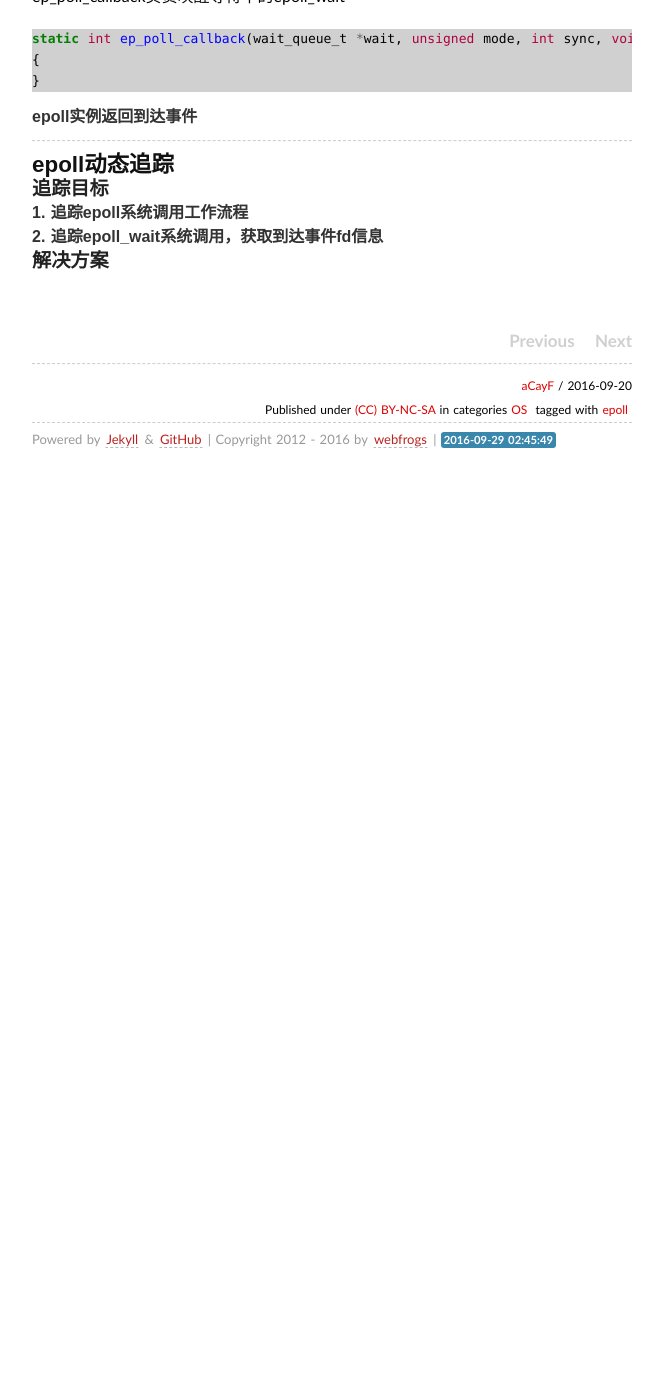
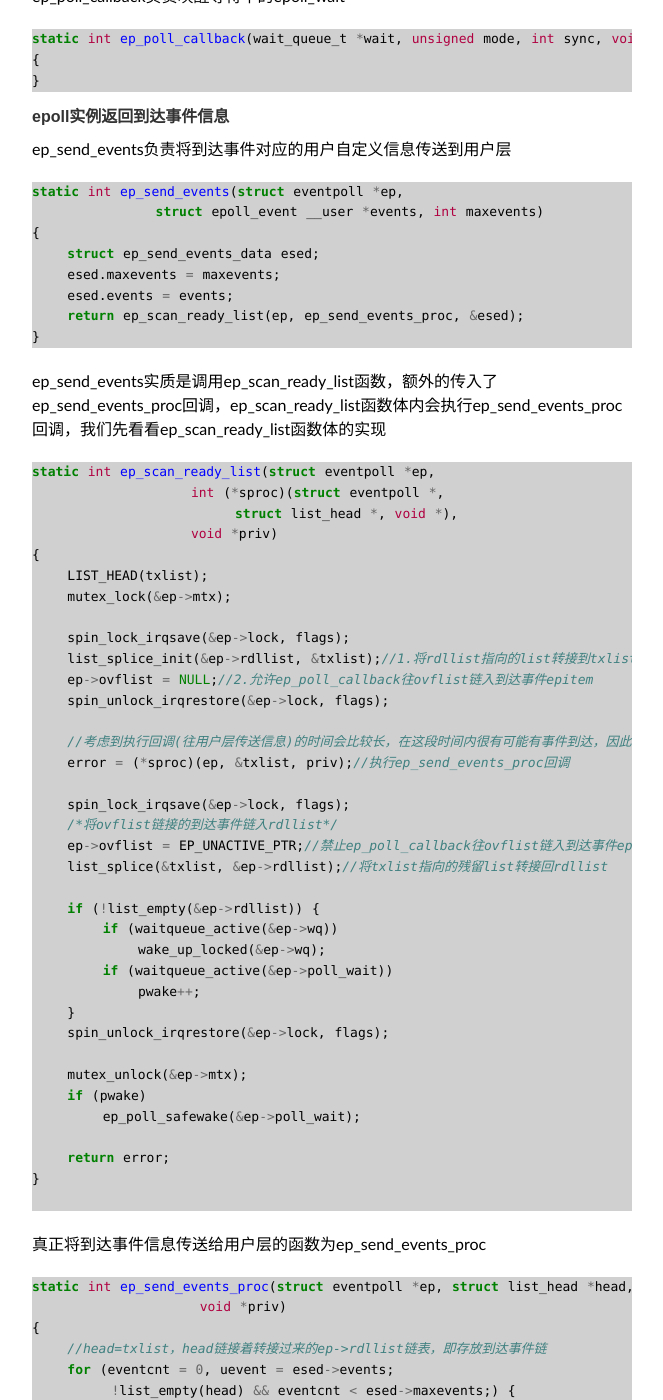
Before and after one commit to aCayF/acayf.github.io, a Jekyll site: the page built from _posts/2016-09-20-epoll-notes.md, in a window 1280 px wide and 1400 px high, scrolled down 4134 px. Shown: the whole window, without its empty margins (308-971 px from the left). Built offline with Jekyll 4.4.1, drawn with Linux system fonts in a browser that asks for light colours; some web fonts are replaced; comment, search, counter and statistics services are not loaded; before the commit the page ends 4616 px from its top, so only the background shows below that; some of the changed text lies outside the part shown.

Commit message:
Add description of epoll sending info to userspace to epoll-notes

````diff
--- a/_posts/2016-09-20-epoll-notes.md
+++ b/_posts/2016-09-20-epoll-notes.md
@@ -228,7 +228,99 @@ static int ep_poll_callback(wait_queue_t *wait, unsigned mode, int sync, void *k
 }
 ```
 
-#### epoll实例返回到达事件
+#### epoll实例返回到达事件信息
+
+ep_send_events负责将到达事件对应的用户自定义信息传送到用户层
+
+```c
+static int ep_send_events(struct eventpoll *ep,
+              struct epoll_event __user *events, int maxevents)
+{
+    struct ep_send_events_data esed;
+    esed.maxevents = maxevents;
+    esed.events = events;
+    return ep_scan_ready_list(ep, ep_send_events_proc, &esed);
+}
+```
+
+ep_send_events实质是调用ep_scan_ready_list函数，额外的传入了ep_send_events_proc回调，ep_scan_ready_list函数体内会执行ep_send_events_proc回调，我们先看看ep_scan_ready_list函数体的实现
+
+```c
+static int ep_scan_ready_list(struct eventpoll *ep,
+                  int (*sproc)(struct eventpoll *,
+                       struct list_head *, void *),
+                  void *priv)
+{
+    LIST_HEAD(txlist);
+    mutex_lock(&ep->mtx);
+
+    spin_lock_irqsave(&ep->lock, flags);
+    list_splice_init(&ep->rdllist, &txlist);//1.将rdllist指向的list转接到txlist上，清空rdllist
+    ep->ovflist = NULL;//2.允许ep_poll_callback往ovflist链入到达事件epitem
+    spin_unlock_irqrestore(&ep->lock, flags);
+
+    //考虑到执行回调(往用户层传送信息)的时间会比较长，在这段时间内很有可能有事件到达，因此在这段时间内不能加锁，所以进行了前两步操作，保证了在回调执行时间内到达的事件只会链入ovflist，此时的rdllist只允许回调本身链入Level Trigger事件
+    error = (*sproc)(ep, &txlist, priv);//执行ep_send_events_proc回调
+
+    spin_lock_irqsave(&ep->lock, flags);
+    /*将ovflist链接的到达事件链入rdllist*/
+    ep->ovflist = EP_UNACTIVE_PTR;//禁止ep_poll_callback往ovflist链入到达事件epitem
+    list_splice(&txlist, &ep->rdllist);//将txlist指向的残留list转接回rdllist
+
+    if (!list_empty(&ep->rdllist)) {
+        if (waitqueue_active(&ep->wq))
+            wake_up_locked(&ep->wq);
+        if (waitqueue_active(&ep->poll_wait))
+            pwake++;
+    }
+    spin_unlock_irqrestore(&ep->lock, flags);
+
+    mutex_unlock(&ep->mtx);
+    if (pwake)
+        ep_poll_safewake(&ep->poll_wait);
+
+    return error;
+}
+
+```
+
+真正将到达事件信息传送给用户层的函数为ep_send_events_proc
+
+```c
+static int ep_send_events_proc(struct eventpoll *ep, struct list_head *head,
+                   void *priv)
+{
+    //head=txlist，head链接着转接过来的ep->rdllist链表，即存放到达事件链
+    for (eventcnt = 0, uevent = esed->events;
+         !list_empty(head) && eventcnt < esed->maxevents;) {
+        epi = list_first_entry(head, struct epitem, rdllink);//得到到达事件的epitem结构体
+
+        list_del_init(&epi->rdllink);//从到达事件链中摘除该事件
+
+        revents = epi->ffd.file->f_op->poll(epi->ffd.file, NULL) &
+            epi->event.events;//调用事件对应驱动实现的poll方法，返回值表征可立即执行的操作，如可读操作返回POLLIN，可写操作返回POLLOUT
+
+        if (revents) {
+            if (__put_user(revents, &uevent->events) ||//传送poll方法返回的flag
+                __put_user(epi->event.data, &uevent->data)) {//传送用户自定义事件信息
+                list_add(&epi->rdllink, head);//将失败事件添入到达事件链中
+                return eventcnt ? eventcnt : -EFAULT;
+            }
+            eventcnt++;//记录成功传送事件数
+            uevent++;//指针移向下一epoll_event结构体
+            if (epi->event.events & EPOLLONESHOT)
+                epi->event.events &= EP_PRIVATE_BITS;
+            else if (!(epi->event.events & EPOLLET)) {
+                list_add_tail(&epi->rdllink, &ep->rdllist);//向ep->rdlist添加Level Triger事件
+            }
+        }
+    }
+
+    return eventcnt;
+
+```
+
+回调ep_send_events_proc返回成功传送的事件数，回调在被执行之前head链表里存放着待传送的事件链，回调在被执行之后head链表存放未传送的事件链，所以探测回调执行前后head链表的变化就能获取成功发送的事件信息，这里有个特殊情况，就是当事件poll方法返回的操作并不是期望的操作时，如期望可读事件却返回可写事件，则revent为0，该到达事件被忽略，且不会被传送到用户层
 
 ----------------
 
````
